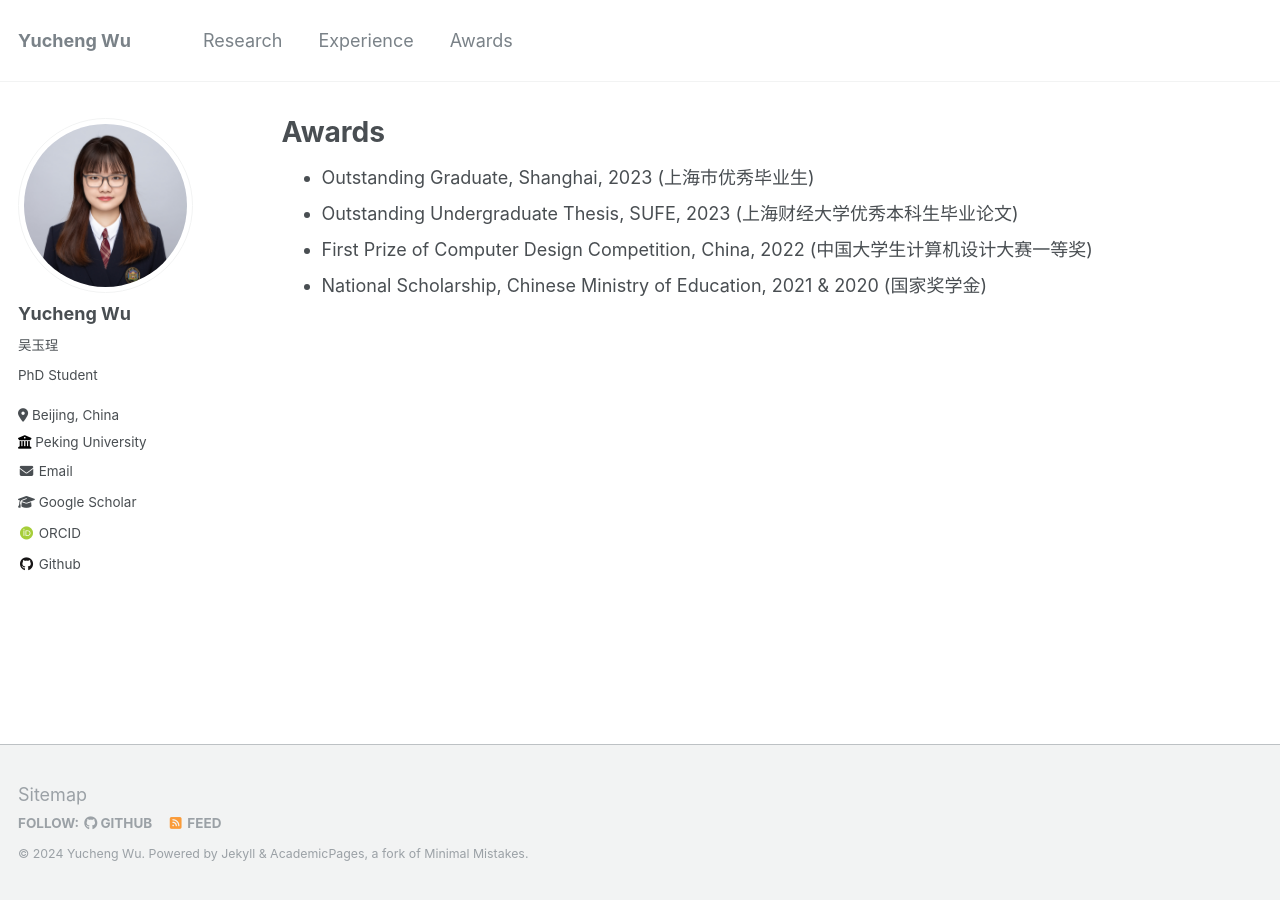
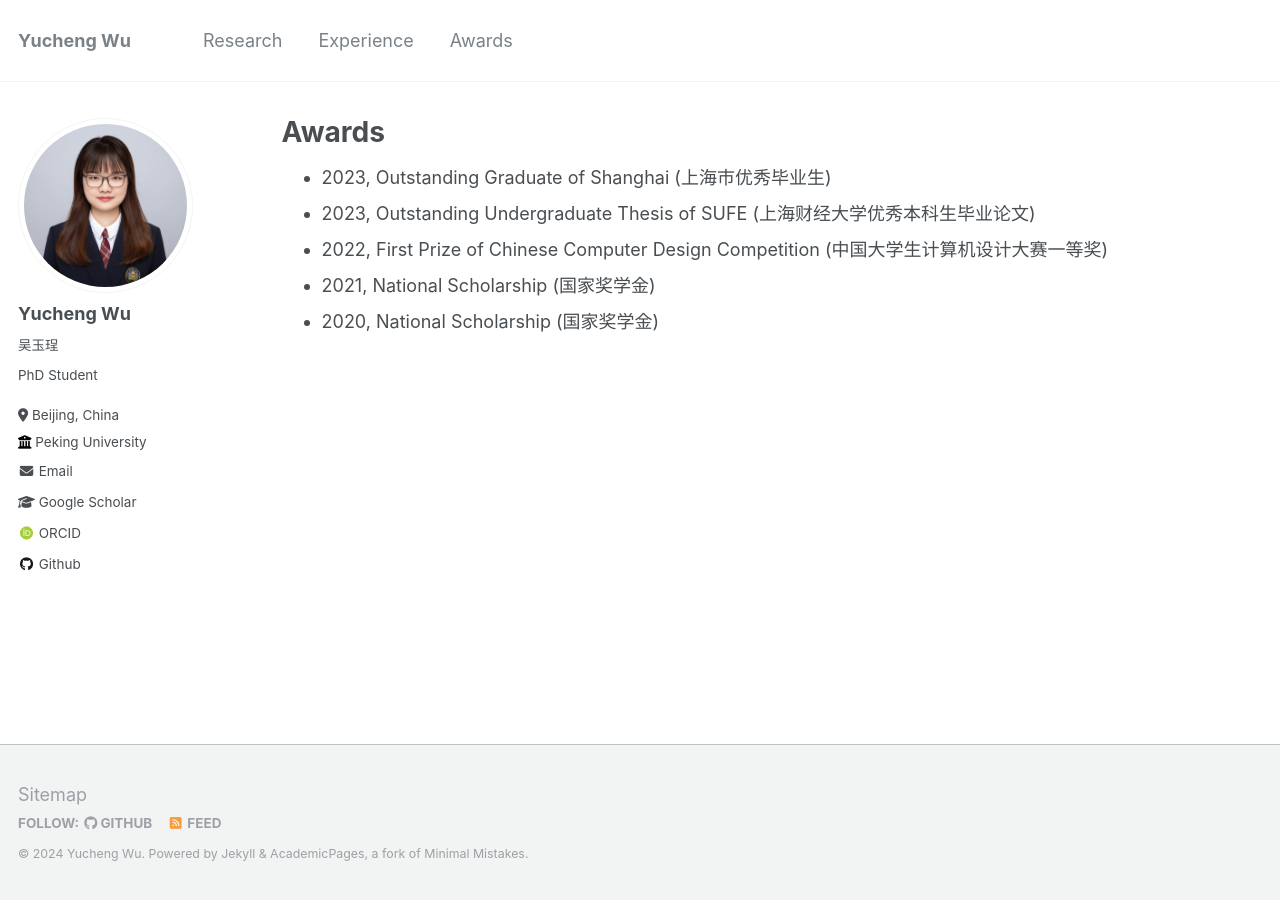
Before and after one commit to wuyucheng2002/wuyucheng2002.github.io, a Jekyll site: the page built from _pages/awards.md, in a window 1280 px wide. Built offline with Jekyll 4.4.1, drawn with Linux system fonts in a browser that asks for light colours; some web fonts are replaced.

Commit message:
Update awards.md

```diff
--- a/_pages/awards.md
+++ b/_pages/awards.md
@@ -5,7 +5,8 @@ permalink: /awards/
 author_profile: true
 ---
 
-* Outstanding Graduate, Shanghai, 2023 (上海市优秀毕业生)
-* Outstanding Undergraduate Thesis, SUFE, 2023 (上海财经大学优秀本科生毕业论文)
-* First Prize of Computer Design Competition, China, 2022 (中国大学生计算机设计大赛一等奖)
-* National Scholarship, Chinese Ministry of Education, 2021 & 2020 (国家奖学金)
+* 2023, Outstanding Graduate of Shanghai (上海市优秀毕业生)
+* 2023, Outstanding Undergraduate Thesis of SUFE (上海财经大学优秀本科生毕业论文)
+* 2022, First Prize of Chinese Computer Design Competition (中国大学生计算机设计大赛一等奖)
+* 2021, National Scholarship (国家奖学金)
+* 2020, National Scholarship (国家奖学金)
```
